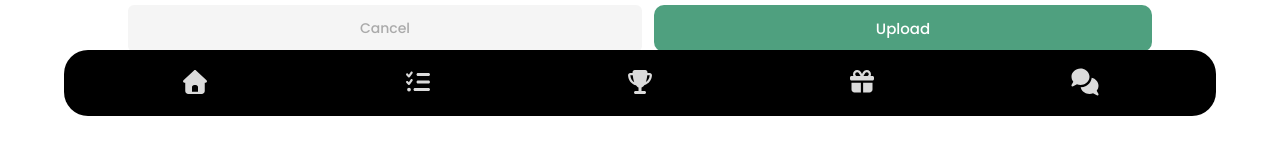
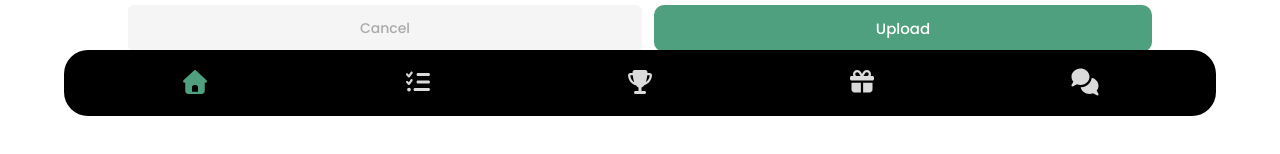
Before and after one commit to elizalsmn/CTG4-2025, a React (Create React App) app in the folder frontend/: page /AsgUp in a window 1280 px wide. Shown: the part 620-774 px from the top of the page. Built offline with nearby package versions, Linux system fonts and the light colour scheme.

Commit message:
fix user menu adjustment

```diff
--- a/frontend/src/components/UserMenu.js
+++ b/frontend/src/components/UserMenu.js
@@ -1,5 +1,5 @@
-import React, { useState } from "react";
-import { useNavigate } from "react-router-dom";
+import React from "react";
+import { useNavigate, useLocation } from "react-router-dom";
 import { FontAwesomeIcon } from "@fortawesome/react-fontawesome";
 import {
   faHome,
@@ -10,29 +10,30 @@ import {
 } from "@fortawesome/free-solid-svg-icons";
 import "./UserMenu.css";
 
+const menuItems = [
+  { name: "Home", icon: <FontAwesomeIcon icon={faHome} size="2x" />, path: "/HomePage" },
+  { name: "Lesson", icon: <FontAwesomeIcon icon={faTasks} size="2x" />, path: "/LessonsLibrary" },
+  { name: "Leaderboard", icon: <FontAwesomeIcon icon={faTrophy} size="2x" />, path: "/leaderboard" },
+  { name: "Voucher", icon: <FontAwesomeIcon icon={faGift} size="2x" />, path: "/RedeemCoupon" },
+  { name: "Community", icon: <FontAwesomeIcon icon={faComments} size="2x" />, path: "/Communication" }
+];
+
 const UserMenu = () => {
-  const [active, setActive] = useState("Home");
   const navigate = useNavigate();
+  const location = useLocation();
 
-  const menuItems = [
-    { name: "Home", icon: <FontAwesomeIcon icon={faHome} size="2x" />, path: "/HomePage" },
-    { name: "Lesson", icon: <FontAwesomeIcon icon={faTasks} size="2x" />, path: "/LessonsLibrary" },
-    { name: "Leaderboard", icon: <FontAwesomeIcon icon={faTrophy} size="2x" />, path: "/leaderboard" },
-    { name: "Voucher", icon: <FontAwesomeIcon icon={faGift} size="2x" />, path: "/RedeemCoupon" },
-    { name: "Community", icon: <FontAwesomeIcon icon={faComments} size="2x" />, path: "/Communication" }
-  ];
+  // Find the menu item that matches the current path
+  const activeMenu = menuItems.find(item => location.pathname.startsWith(item.path));
+  const active = activeMenu ? activeMenu.name : "Home"; // fallback to Home
 
   return (
     <nav className="user-footer-navbar">
       <ul>
-        {menuItems.map(item => (
+        {menuItems.map((item) => (
           <li
-            key={item.id}
-            className={active === item.id ? 'active' : ''}
-            onClick={() => {
-              setActive(item.name);
-              navigate(item.path);
-            }}
+            key={item.name}
+            className={active === item.name ? "active" : ""}
+            onClick={() => navigate(item.path)}
           >
             <span className="icon">{item.icon}</span>
             {/* <p>{item.name}</p> */}
```
